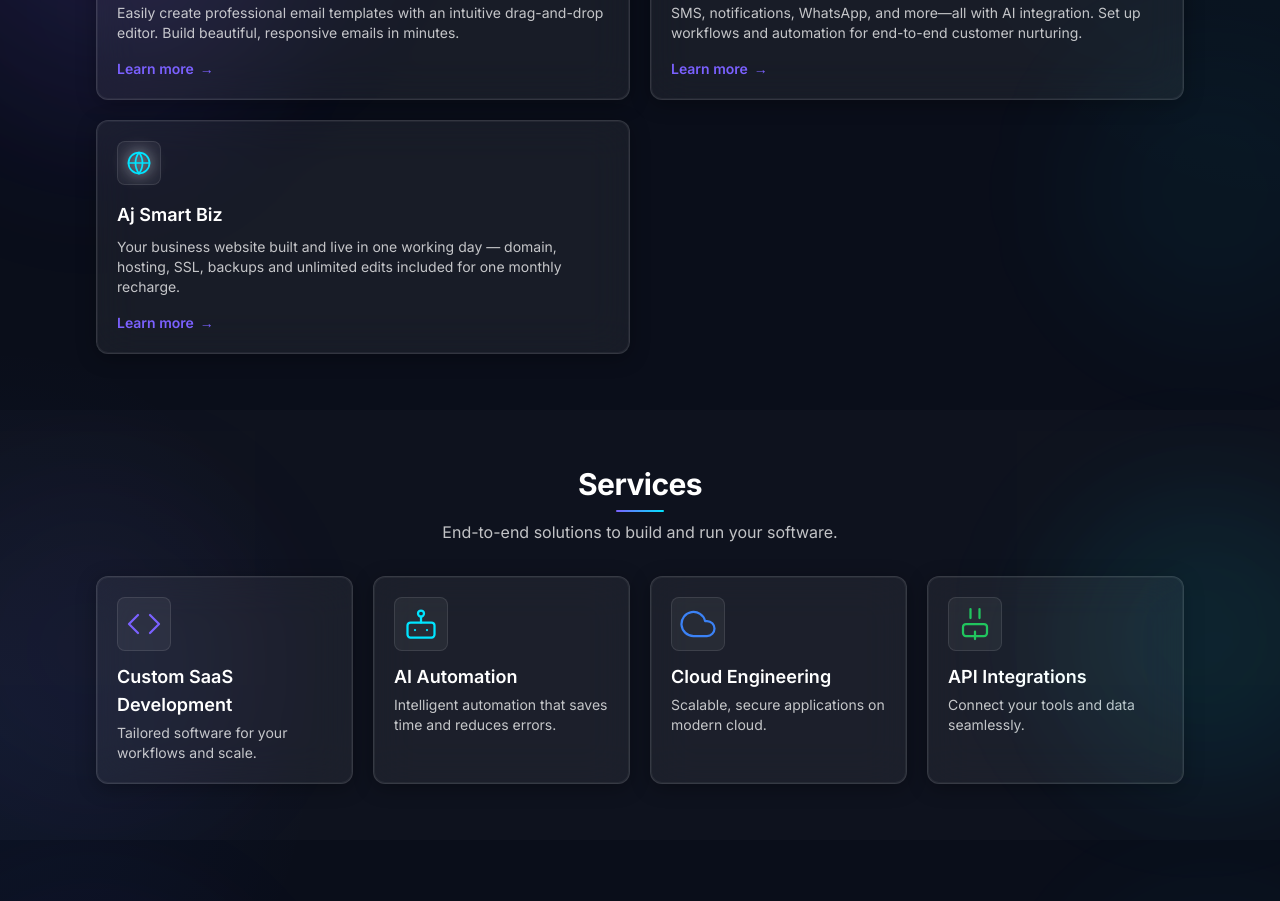
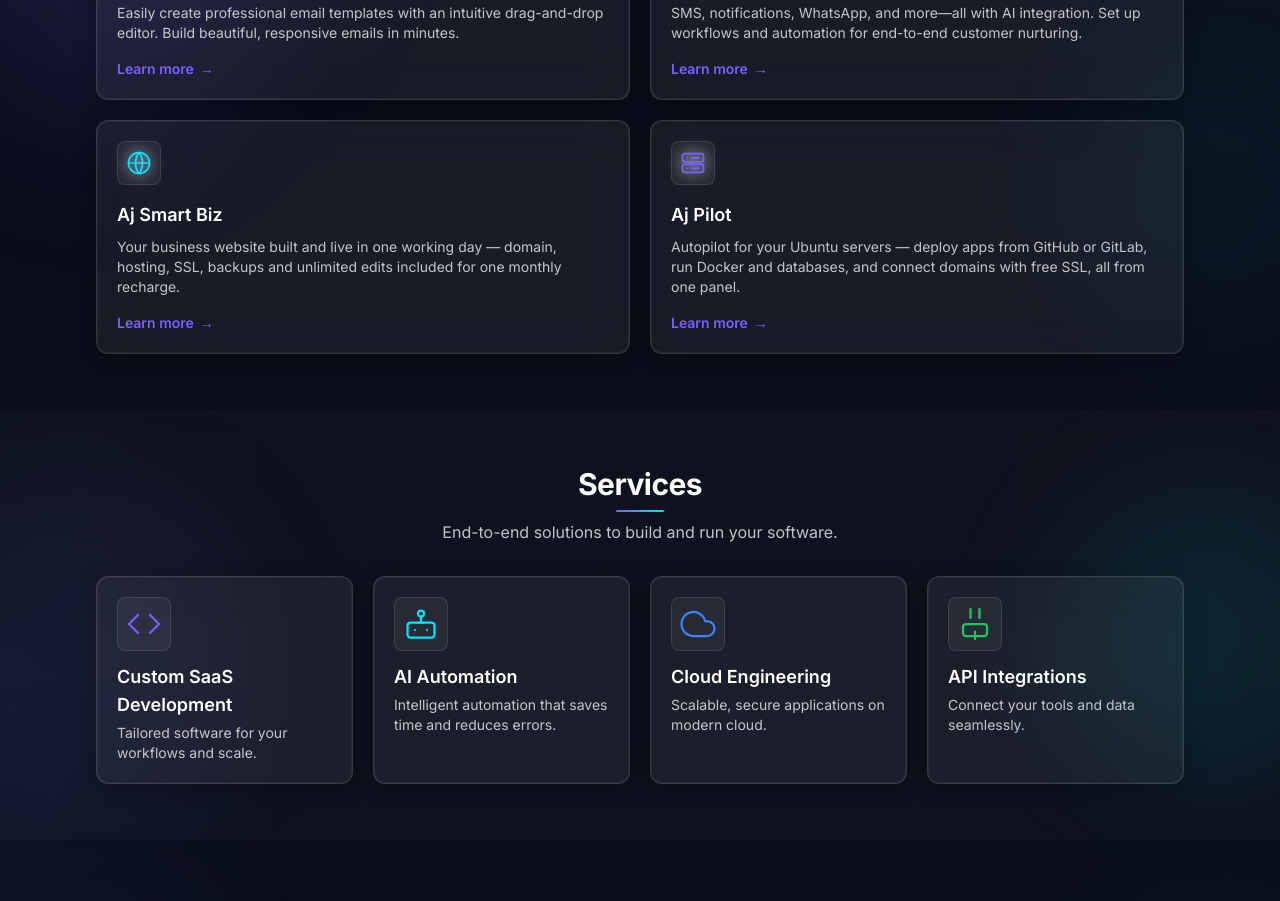
Before and after one commit to ajay123-aj/aj-technology-web, a Next.js app: page / in a window 1280 px wide. Shown: the part 840-1741 px from the top of the page. Built offline with nearby package versions, Linux system fonts and the light colour scheme; no server answers.

Commit message:
add new product

```diff
--- a/src/app/page.tsx
+++ b/src/app/page.tsx
@@ -11,6 +11,7 @@
   { title: "AJ Email Editor", description: "Easily create professional email templates with an intuitive drag-and-drop editor. Build beautiful, responsive emails in minutes.", iconType: "workflow" as const, href: "https://mail.ajtechhub.com/" },
   { title: "Customer Nurturing", description: "SMS, notifications, WhatsApp, and more—all with AI integration. Set up workflows and automation for end-to-end customer nurturing.", iconType: "chat" as const, href: "https://nurturing.ajtechhub.com/" },
   { title: "Aj Smart Biz", description: "Your business website built and live in one working day — domain, hosting, SSL, backups and unlimited edits included for one monthly recharge.", iconType: "globe" as const, href: "https://smart-biz.ajtechhub.com/" },
+  { title: "Aj Pilot", description: "Autopilot for your Ubuntu servers — deploy apps from GitHub or GitLab, run Docker and databases, and connect domains with free SSL, all from one panel.", iconType: "server" as const, href: "https://pilot.ajtechhub.com/" },
 ];
 
 export default function Home() {
--- a/src/app/products/layout.tsx
+++ b/src/app/products/layout.tsx
@@ -1,7 +1,7 @@
 import type { Metadata } from "next";
 
 const productsDescription =
-  "Explore our AI-powered SaaS products: AJ Email Editor for drag-and-drop email templates, Customer Nurturing for SMS, WhatsApp, and AI workflows, and Aj Smart Biz for a fully managed business website live in one working day.";
+  "Explore our AI-powered SaaS products: AJ Email Editor for drag-and-drop email templates, Customer Nurturing for SMS, WhatsApp, and AI workflows, Aj Smart Biz for a fully managed business website live in one working day, and Aj Pilot for app deployment, server management and domains on your Ubuntu servers.";
 
 export const metadata: Metadata = {
   title: "Products",
--- a/src/app/products/page.tsx
+++ b/src/app/products/page.tsx
@@ -7,6 +7,7 @@
   { title: "AJ Email Editor", description: "Easily create professional email templates with an intuitive drag-and-drop editor. Build beautiful, responsive emails in minutes.", iconType: "workflow" as const, href: "https://mail.ajtechhub.com/" },
   { title: "Customer Nurturing", description: "SMS, notifications, WhatsApp, and more—all with AI integration. Set up workflows and automation for end-to-end customer nurturing.", iconType: "chat" as const, href: "https://nurturing.ajtechhub.com/" },
   { title: "Aj Smart Biz", description: "Your business website built and live in one working day — domain, hosting, SSL, backups and unlimited edits included for one monthly recharge.", iconType: "globe" as const, href: "https://smart-biz.ajtechhub.com/" },
+  { title: "Aj Pilot", description: "Autopilot for your Ubuntu servers — deploy apps from GitHub or GitLab, run Docker and databases, and connect domains with free SSL, all from one panel.", iconType: "server" as const, href: "https://pilot.ajtechhub.com/" },
 ];
 
 export default function Products() {
--- a/src/components/Icons.tsx
+++ b/src/components/Icons.tsx
@@ -61,6 +61,16 @@
       <circle cx="12" cy="12" r="9" />
       <path d="M3 12h18" />
       <path d="M12 3a15 15 0 0 1 0 18a15 15 0 0 1 0-18z" />
+    </svg>
+  );
+}
+
+export function IconServer({ className = "w-10 h-10", color = iconColors.purple }: { className?: string; color?: string }) {
+  return (
+    <svg className={className} viewBox="0 0 24 24" fill="none" stroke={color} strokeWidth="1.5" strokeLinecap="round" strokeLinejoin="round">
+      <rect x="3" y="4" width="18" height="7" rx="2" />
+      <rect x="3" y="13" width="18" height="7" rx="2" />
+      <path d="M7 7.5h.01M7 16.5h.01M11 7.5h6M11 16.5h6" />
     </svg>
   );
 }
--- a/src/components/ProductCard.tsx
+++ b/src/components/ProductCard.tsx
@@ -2,7 +2,7 @@
 
 import Link from "next/link";
 import { motion } from "framer-motion";
-import { IconCRM, IconInvoice, IconChat, IconWorkflow, IconAnalytics, IconGlobe } from "./Icons";
+import { IconCRM, IconInvoice, IconChat, IconWorkflow, IconAnalytics, IconGlobe, IconServer } from "./Icons";
 
 const iconMap = {
   crm: IconCRM,
@@ -11,6 +11,7 @@
   workflow: IconWorkflow,
   analytics: IconAnalytics,
   globe: IconGlobe,
+  server: IconServer,
 } as const;
 
 export type ProductIconType = keyof typeof iconMap;
```
